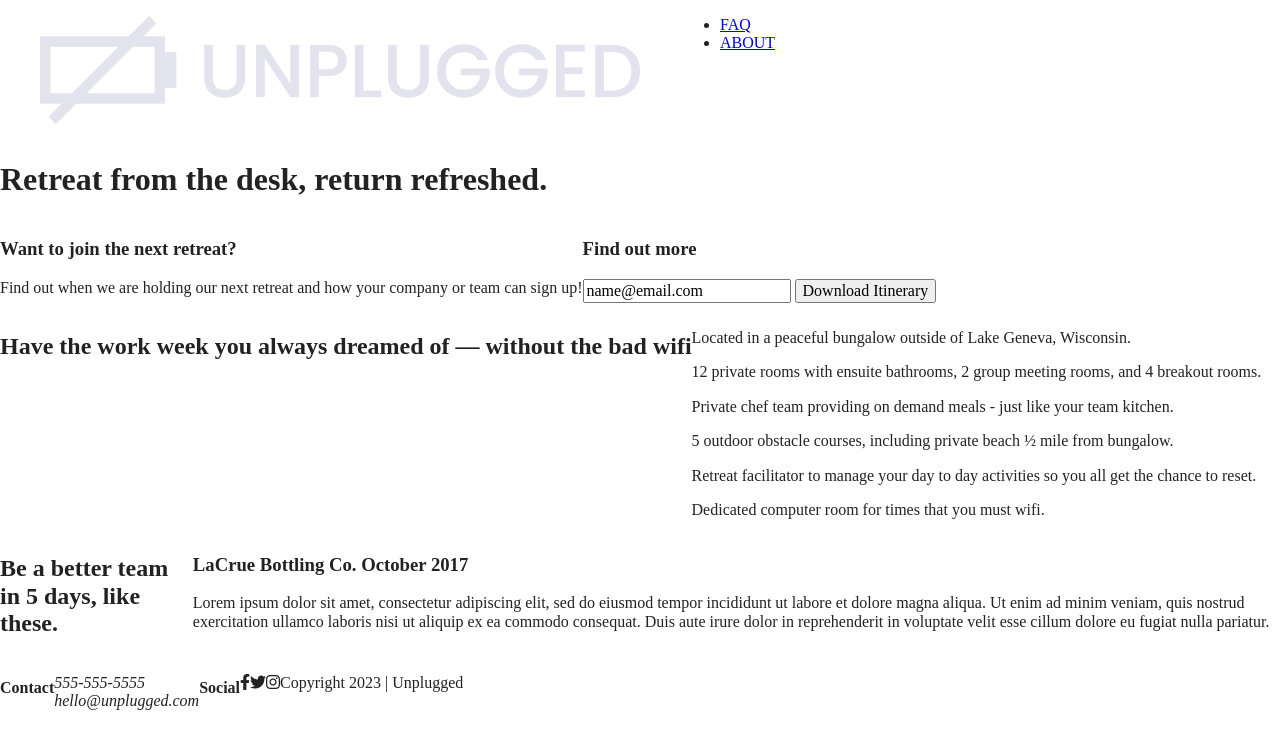
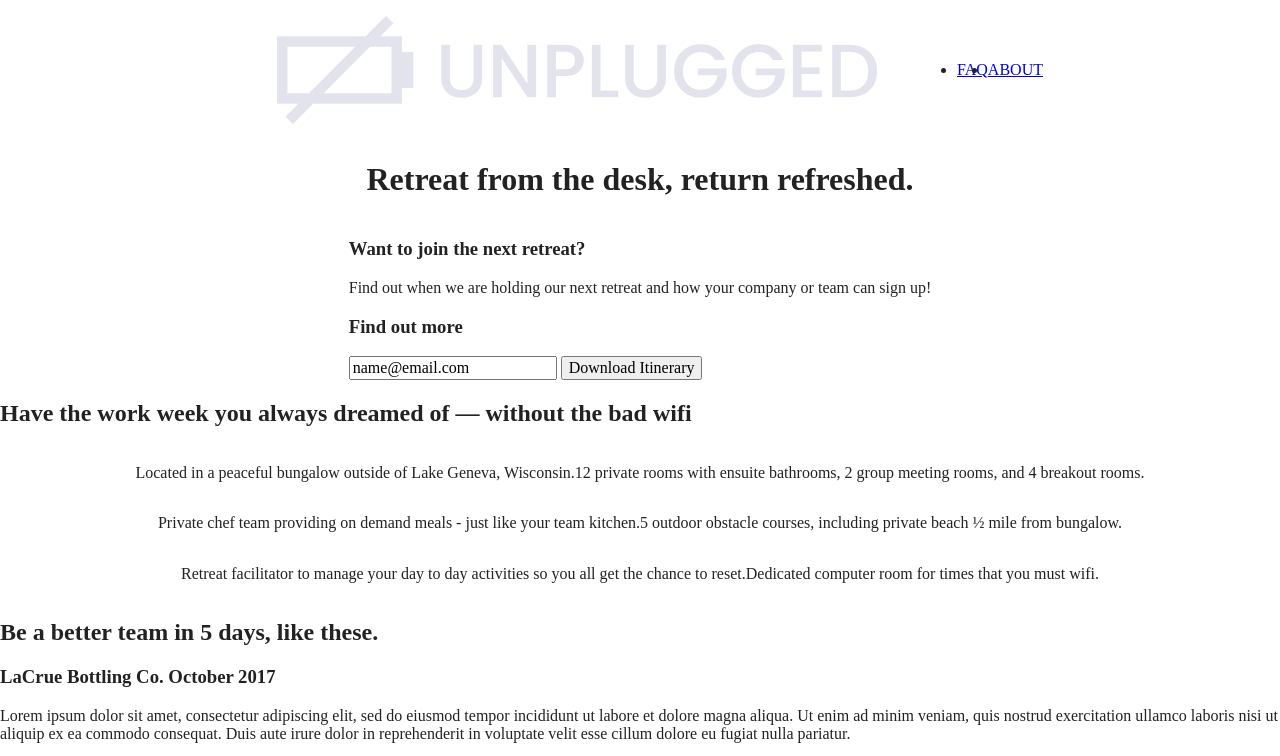
Before and after one commit to sandra-tukacova/Unplugged, a website built with Parcel: page index.html in a window 1280 px wide. Shown: the top 756 px of the page. Built offline with nearby package versions, Linux system fonts and the light colour scheme.

Commit message:
Add layout styles for all the pages

```diff
--- a/css/main.css
+++ b/css/main.css
@@ -86,57 +86,119 @@ textarea {
 /* ==========================================================================
    Author's custom styles
    ========================================================================== */
-  header{
+/* -------------------- Base Header - Footer Styles -------------------- */
+header,
+footer {
   display: flex;
+  justify-content: center;
+  align-items: center;
+  flex-flow: row wrap;
 }
 
-  .content-wrapper{
+header .content-wrapper {
   display: flex;
+  justify-content: center;
+  align-items: center;
+  flex-flow: row wrap;
 }
 
-  figure{
+header nav {
   display: flex;
+  justify-content: space-around;
+  align-items: center;
+  flex-flow: row wrap;
 }
 
-  nav{
+header nav ul {
   display: flex;
+  justify-content: space-around;
 }
 
-  .hero{
+footer .social-icons {
   display: flex;
+  justify-content: space-around;
+  /*even amount of space around every icon*/
+  align-items: center;
 }
 
-  aside{
+footer .social-icons p {
   display: flex;
+  justify-content: center;
+  /*every icon is centered*/
+  align-items: center;
 }
 
-  .features{
+/*------------------------------------Mobile Styles-Homepage-----------------*/
+
+/*Hero Area*/
+
+.hero-area {
   display: flex;
+  justify-content: center;
+  flex-flow: row wrap;
 }
 
-  .reviews{
+/*Aside*/
+
+aside {
   display: flex;
+  justify-content: center;
+  align-items: center;
+  flex-flow: row wrap;
 }
 
-  footer{
+/*Features*/
+
+.features {
   display: flex;
+  justify-content: center;
+  flex-flow: row wrap;
 }
 
-  .footer-content{
+.features .features-items {
   display: flex;
+  justify-content: center;
+  align-items: center;
+  flex-flow: row wrap;
 }
 
-  .contact{
+/*Reviews*/
+
+.reviews {
   display: flex;
+  justify-content: center;
+  flex-flow: row wrap;
 }
 
-  .social{
+/*-----------------------Mobile Styles-ABOUT Page-----------------------------*/
+.mission {
   display: flex;
+  justify-content: center;
+  align-items: center;
+  flex-flow: row wrap;
 }
 
-  .social-icons{
+.contact-info {
   display: flex;
-    list-style: none;
+  justify-content: center;
+  align-items: center;
+  flex-flow: row wrap;
+}
+
+/*-----------------------Mobile Styles-FAQ Page-----------------------------*/
+
+.questions {
+  display: flex;
+  justify-content: center;
+  align-items: center;
+  flex-flow: row wrap;
+}
+
+.questions .content-wrapper {
+  display: flex;
+  justify-content: center;
+  align-items: center;
+  flex-flow: row wrap;
 }
 
 /* ==========================================================================
@@ -245,6 +307,7 @@ textarea {
    ========================================================================== */
 
 @media print {
+
   *,
   *::before,
   *::after {
@@ -261,11 +324,11 @@ textarea {
   }
 
   a[href]::after {
-    content: " (" attr(href) ")";
+    content: " ("attr(href) ")";
   }
 
   abbr[title]::after {
-    content: " (" attr(title) ")";
+    content: " ("attr(title) ")";
   }
 
   /*
```
Lines whose indentation alone changed are shown as unchanged.
